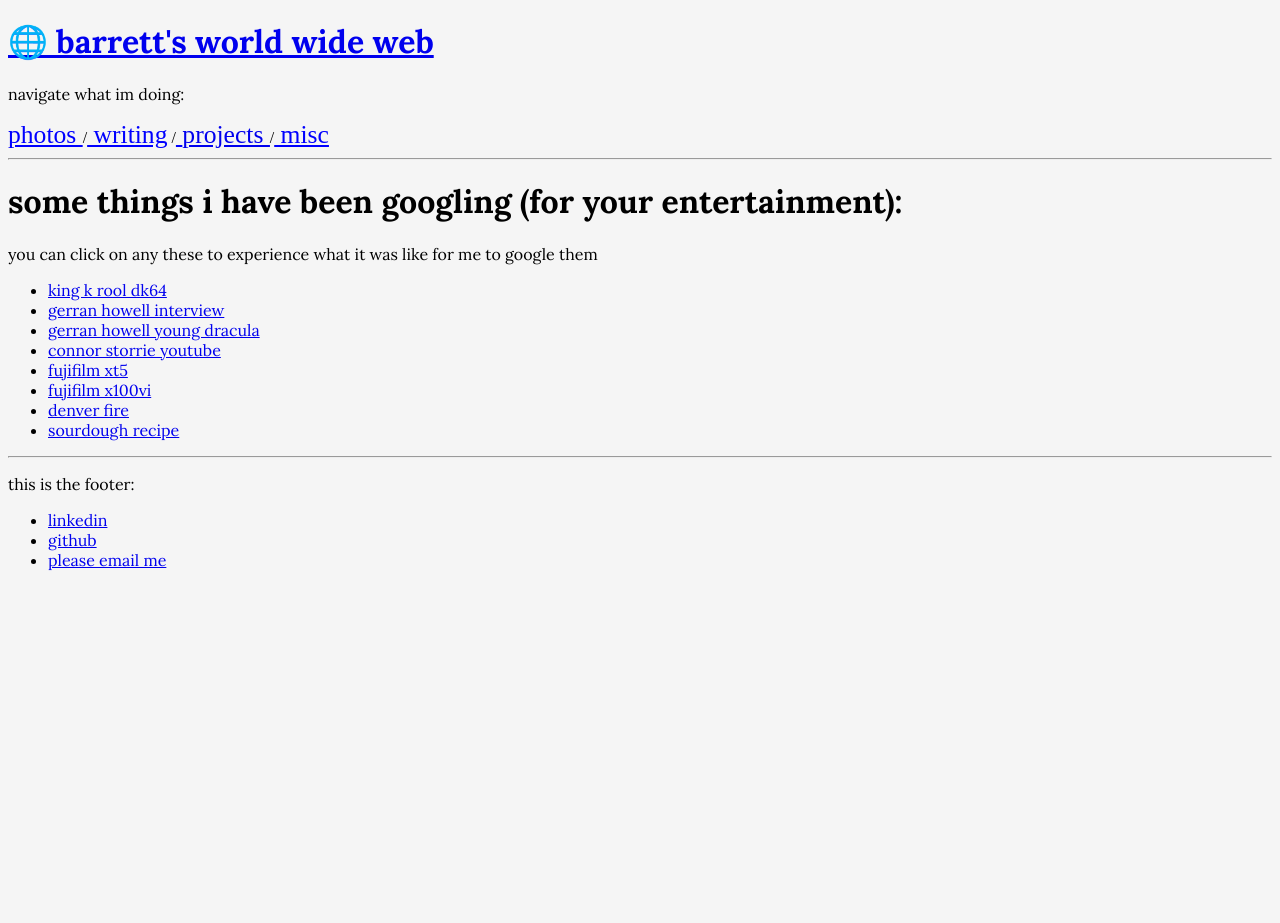
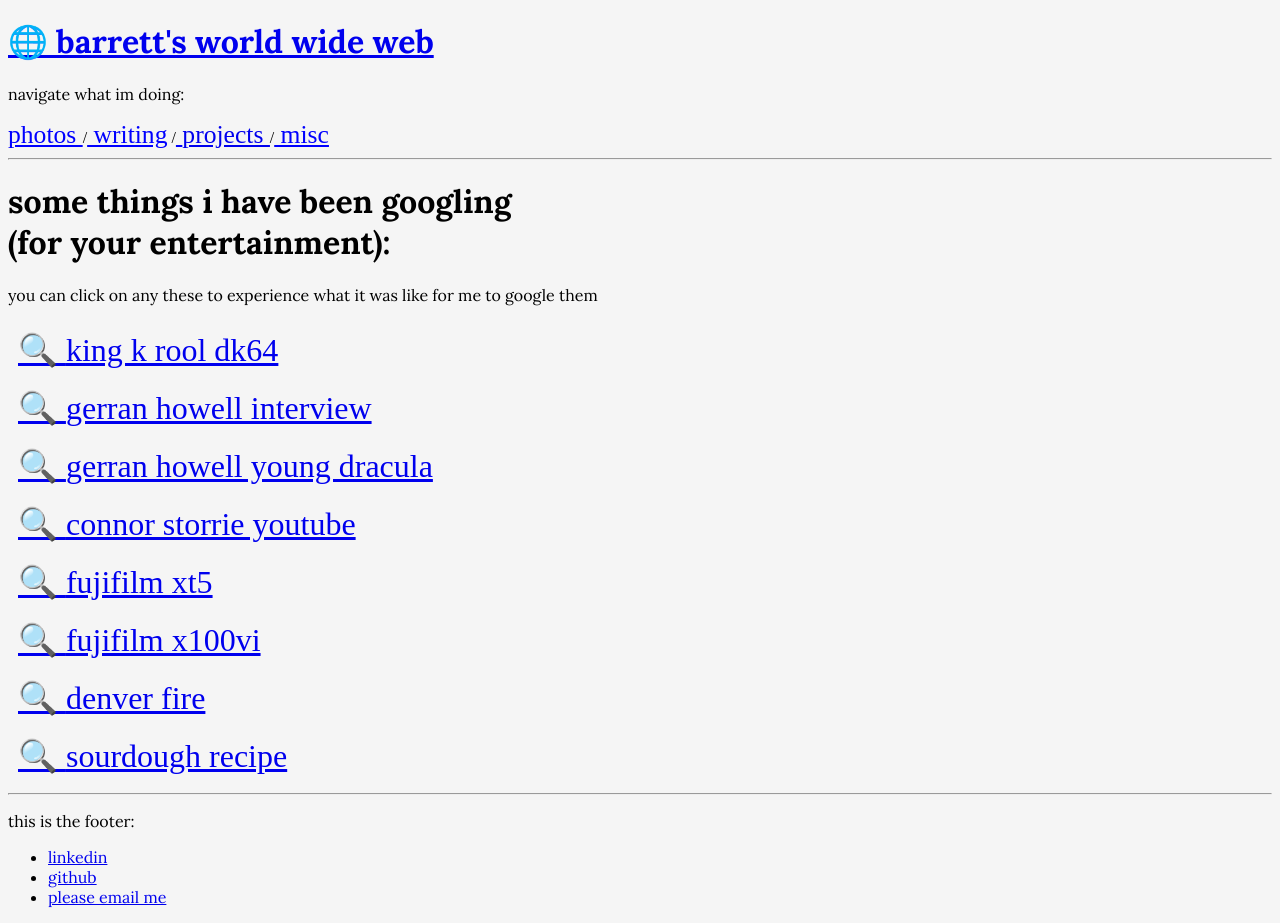
Before and after one commit to barrettk8090/barretts-world-wide-web, a React (Vite) app: page /searching in a window 1280 px wide. Before the commit the page ends 800 px from the top, so only its background shows below. Built offline with nearby package versions, Linux system fonts and the light colour scheme.

Commit message:
style search

```diff
--- a/src/components/SearchItem.tsx
+++ b/src/components/SearchItem.tsx
@@ -7,10 +7,10 @@ export default function SearchItem({ query }: SingleQueryProp){
     const googleUrl: string = googleBase + query.split(" ").join("+")
 
     return(
-        <li className="query-item">
+        <span className="query-item">
             <a href={googleUrl} target="_blank" rel="noopener noreferrer">
-                {query}
+            🔍 {query}
             </a>
-        </li>
+        </span>
     )
 }
--- a/src/pages/Searching/Searching.css
+++ b/src/pages/Searching/Searching.css
@@ -0,0 +1,13 @@
+.search-container {
+    display: flex;
+    flex-direction: column;
+}
+
+.query-item {
+    padding:10px;
+    font-size:2rem;
+}
+
+.query-item > a:hover{
+    color: orange;
+}
--- a/src/pages/Searching/Searching.tsx
+++ b/src/pages/Searching/Searching.tsx
@@ -35,13 +35,13 @@ const queries: Array<SearchQuery> = [
 export default function Searching(){
     return(
         <>
-            <h1>some things i have been googling (for your entertainment):</h1>
+            <h1>some things i have been googling <br/>(for your entertainment):</h1>
             <p>you can click on any these to experience what it was like for me to google them</p>
-            <ul>
+            <div className="search-container">
                 {queries.map((singleQuery) => (
                     <SearchItem key={singleQuery.query} query={singleQuery.query} />
                 ))}
-            </ul>
+            </div>
         </>
     )
 }
```
